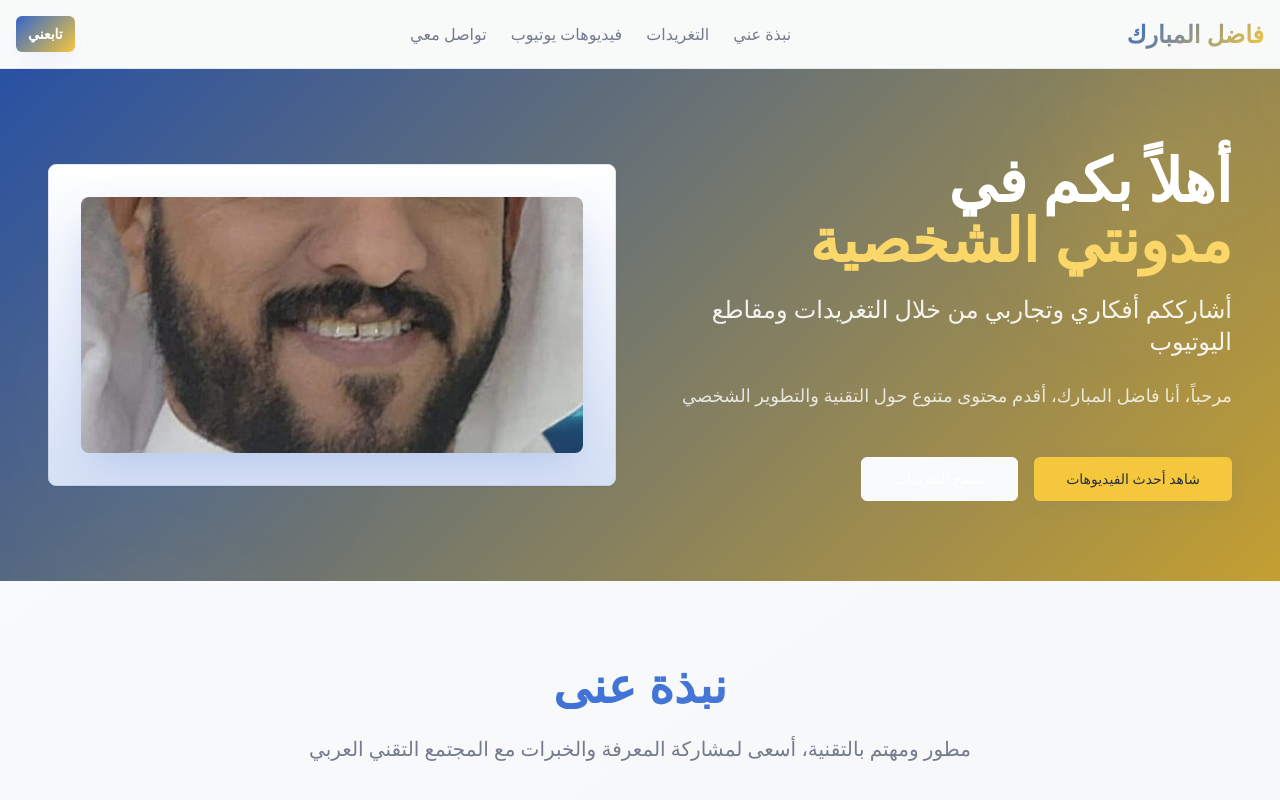
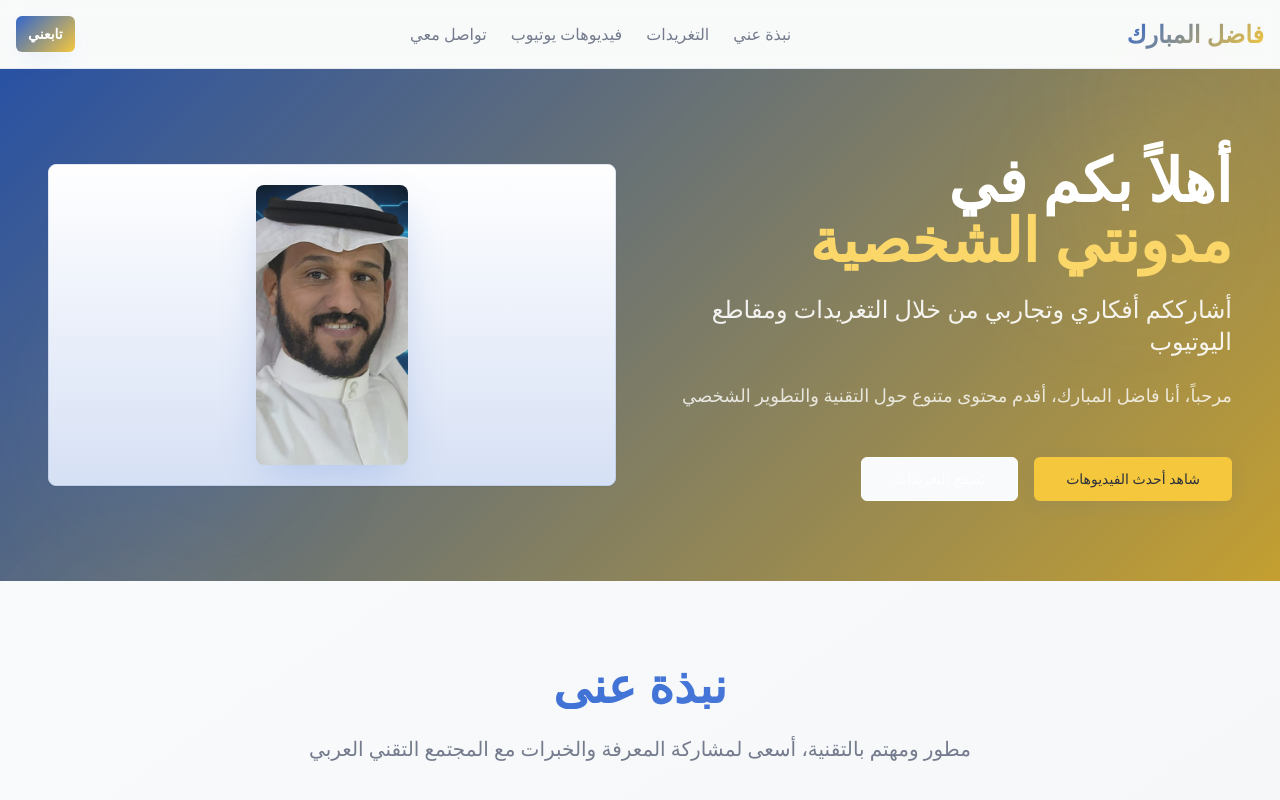
Before and after one commit to fnar95/fnar-blog-archive, a React (Vite) app: page / in a window 1280 px wide. Shown: the top 800 px of the page. Built offline with nearby package versions, Linux system fonts and the light colour scheme.

Commit message:
Adjust hero image size
Make the hero image smaller while ensuring the full face is visible.

```diff
--- a/src/components/Hero.tsx
+++ b/src/components/Hero.tsx
@@ -35,7 +35,7 @@ const Hero = () => {
                 <img
                   src={blendedHeroImage}
                   alt="فاضل المبارك"
-                  className="w-full h-full object-cover rounded-lg shadow-hover"
+                  className="max-w-[280px] max-h-[280px] object-contain rounded-lg shadow-hover"
                 />
               </div>
             </Card>
```
